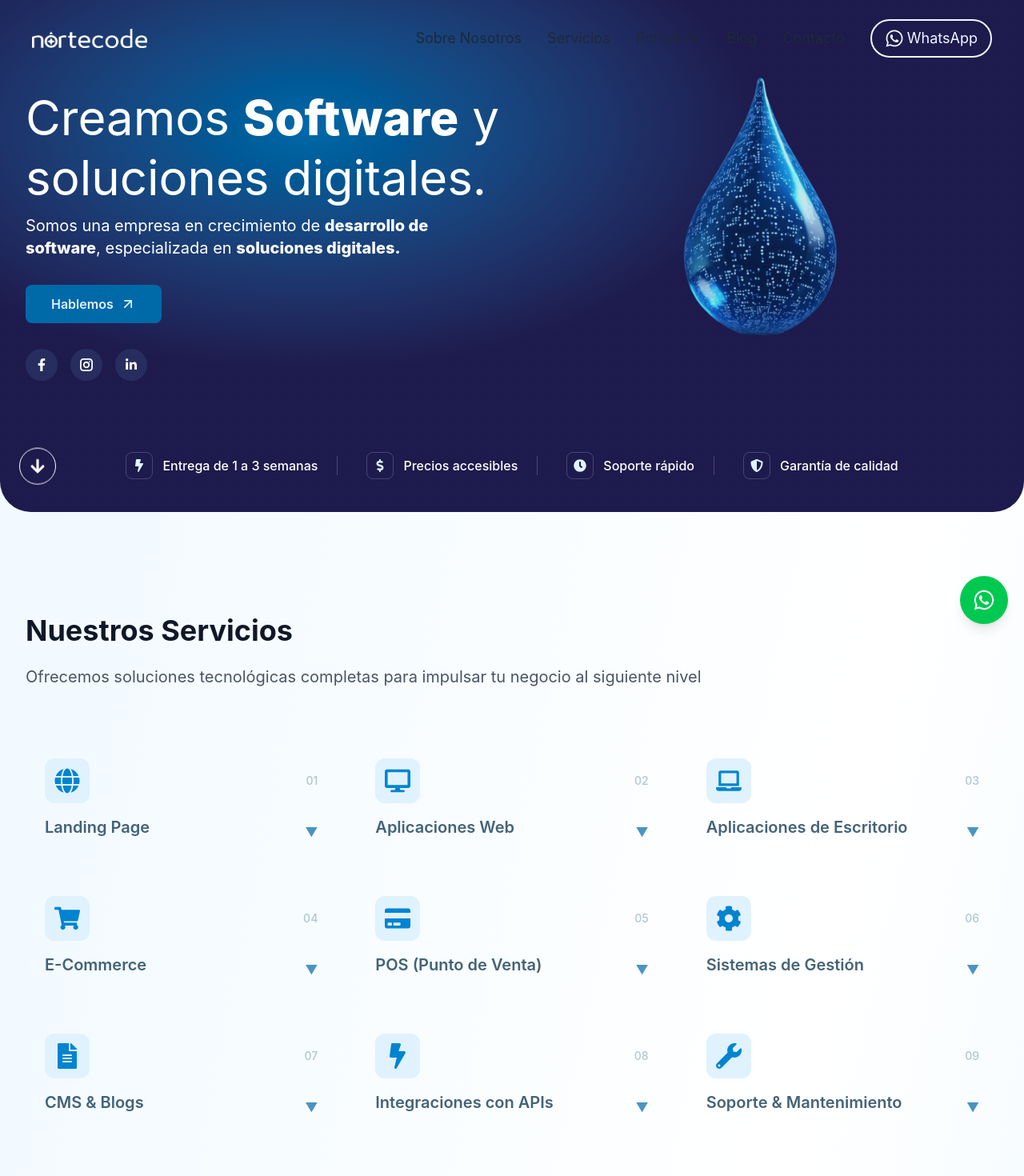
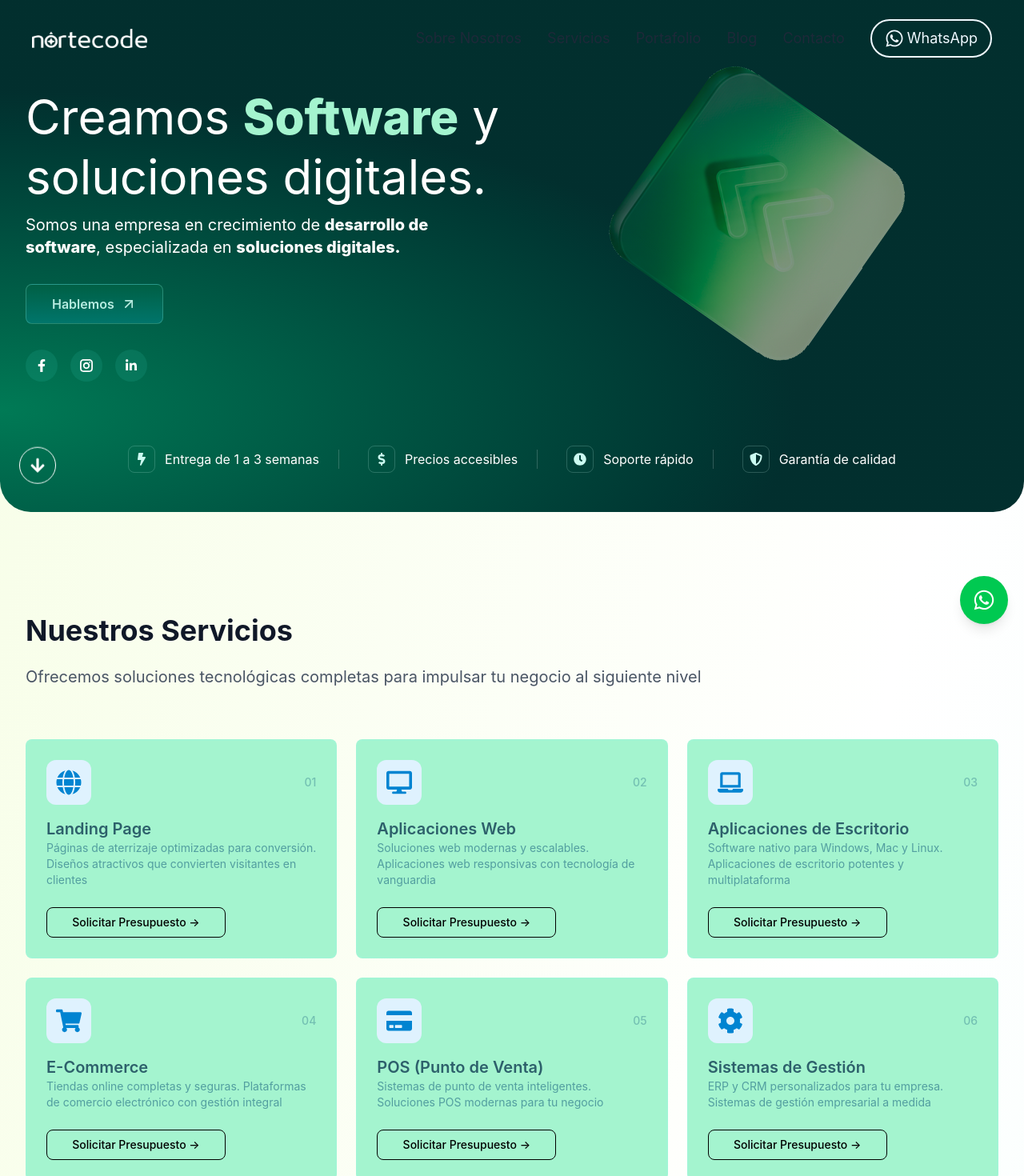
Before and after one commit to natanael-lima/nortecode, a Next.js app: page / in a window 1280 px wide. Shown: the top 1470 px of the page at 80% size. Built offline with nearby package versions, Linux system fonts and the light colour scheme.

Commit message:
nuevo diseño

```diff
--- a/src/app/page.tsx
+++ b/src/app/page.tsx
@@ -11,7 +11,7 @@ import MaintenanceNotice from "@/components/ui/MaintenanceNotice";
 export default function Page() {
 
   return (
-      <main className="min-h-screen w-full bg-gradient-to-br from-sky-50 via-white to-sky-100 text-black">
+      <main className="min-h-screen w-full bg-gradient-to-br from-lime-50 via-white to-teal-50 text-black">
 
           {/* Contenedor flex para centrar vertical y horizontalmente */}
           <div className="flex items-center">
--- a/src/components/layout/Navbar.tsx
+++ b/src/components/layout/Navbar.tsx
@@ -26,11 +26,11 @@ export default function Navbar() {
 
         {/* Navegación desktop */}
           <nav className="hidden md:flex items-center gap-8 text-lg font-normal text-gray-800 dark:text-gray-200">
-            <a href="#" className="hover:text-cyan-200 transition">Sobre Nosotros</a>
-            <a href="#" className="hover:text-cyan-200 transition">Servicios</a>
-            <a href="#" className="hover:text-cyan-200 transition">Portafolio</a>
-            <a href="/blog" className="hover:text-cyan-200 transition">Blog</a>
-            <a href="#" className="hover:text-cyan-200 transition">Contacto</a>
+            <a href="#" className="hover:text-emerald-200 transition">Sobre Nosotros</a>
+            <a href="#" className="hover:text-emerald-200 transition">Servicios</a>
+            <a href="#" className="hover:text-emerald-200 transition">Portafolio</a>
+            <a href="/blog" className="hover:text-emerald-200 transition">Blog</a>
+            <a href="#" className="hover:text-emerald-200 transition">Contacto</a>
 
             {/* Botón especial de WhatsApp */}
             <a
--- a/src/components/sections/Hero.tsx
+++ b/src/components/sections/Hero.tsx
@@ -7,14 +7,14 @@ import TechCarousel from '../ui/TechCarousel'
 
 export default function Hero() {
   return (
-  <section className="w-full mx-auto h-[80vh] bg-radial-[at_30%_25%] from-sky-700 to-indigo-950 to-45%
+  <section className="w-full mx-auto h-[80vh] bg-radial-[at_0%_80%] from-emerald-700 to-teal-950 to-55%
                    text-white p-8 relative overflow-hidden rounded-b-[3vw] flex items-center">
     {/* Grid: 2 columnas (texto/imagen)*/}
     <div className="w-full max-w-7xl mx-auto grid grid-cols-1 md:grid-cols-2 gap-8 items-center">
       {/* Columna Texto */}
       <div className="flex w-full flex-col justify-center gap-2 mt-15">
         <h1 className="text-3xl md:text-6xl leading-tight">
-          Creamos <span className="font-extrabold">Software</span> y soluciones digitales.
+          Creamos <span className="font-extrabold text-emerald-200">Software</span> y soluciones digitales.
         </h1>
         <p className="text-md md:text-xl">
           Somos una empresa en crecimiento de <span className="font-extrabold">desarrollo de software</span>,
@@ -23,31 +23,31 @@ export default function Hero() {
 
         {/* Botón principal */}
         <div className="flex flex-wrap gap-4 mt-6">
-          <button className="bg-sky-700 hover:bg-sky-600/95 text-sky-100 px-8 py-3 rounded-lg font-semibold transition flex items-center ">
+          <button className="border-1 border-teal-200/30 bg-linear-to-t from-teal-700 opacity-90 to-emerald-800 hover:opacity-100 cursor-pointer text-teal-100 px-8 py-3 rounded-lg font-semibold transition flex items-center ">
             Hablemos <FiArrowUpRight className="text-xl ml-2" />
           </button>
         </div>
 
         {/* Redes sociales */}
         <div className="flex gap-4 mt-6">
-          <a href="#" className="p-3 bg-sky-300/10 hover:bg-sky-300/20 rounded-full transition">
+          <a href="#" className="p-3 bg-teal-300/10 hover:bg-teal-300/20 rounded-full transition">
             <FaFacebookF />
           </a>
-          <a href="#" className="p-3 bg-sky-300/10 hover:bg-sky-300/20 rounded-full transition">
+          <a href="#" className="p-3 bg-teal-300/10 hover:bg-teal-300/20 rounded-full transition">
             <GrInstagram />
           </a>
-          <a href="#" className="p-3 bg-sky-300/10 hover:bg-sky-300/20 rounded-full transition">
+          <a href="#" className="p-3 bg-teal-300/10 hover:bg-teal-300/20 rounded-full transition">
             <FaLinkedinIn />
           </a>
         </div>
       </div>
 
       {/* Columna Imagen */}
-      <div className="w-full md:w-[75%] h-full mx-auto flex justify-center items-center ">
+      <div className="w-full md:w-[60%] h-full mx-auto flex justify-center items-center ">
         <img
-          src="/images/2.png"
+          src="/images/0.png"
           alt="Hero"
-          className="h-full w-auto object-contain hidden md:block mx-auto opacity-90"
+          className="h-full w-auto object-contain hidden md:block mx-auto opacity-50 rotate-35"
         />
       </div>
 
--- a/src/components/sections/Services.tsx
+++ b/src/components/sections/Services.tsx
@@ -1,14 +1,9 @@
 "use client"
-import { useState } from "react"
+
 import { servicesList} from "../lib/data";
 
 export function Services() {
-  const [hoveredCard, setHoveredCard] = useState<number | null>(null)
-  const [openCard, setOpenCard] = useState<number | null>(null)
 
-  const toggleCard = (index: number) => {
-    setOpenCard(openCard === index ? null : index)
-  }
   return (
       <section className="py-20 px-4 sm:px-6 lg:px-8">
       <div className="max-w-7xl mx-auto">
@@ -26,12 +21,11 @@ export function Services() {
         <div className="grid grid-cols-1 md:grid-cols-2 lg:grid-cols-3 gap-6">
           {servicesList.map((service, index) => {
             const IconComponent = service.icon
-            const isOpen = openCard === index
 
             return (
               <div
                 key={index}
-                className={`group relative rounded-lg overflow-hidden p-6 transition-all duration-500 ease-out hover:scale-105 hover:bg-sky-200/50 rounded-lg hover:shadow-sky-100`}
+                className={`group relative overflow-hidden p-6 transition-all duration-500 ease-out hover:scale-105 bg-emerald-200 hover:bg-emerald-200/50 hover:shadow-sky-100 border-2 border-teal-200/20 rounded-lg `}
               >
                 {/* Header visible siempre */}
                 <div className="flex items-center justify-between mb-4">
@@ -44,25 +38,15 @@ export function Services() {
                   {service.title}
                 </h3>
 
-                {/* Botón + */}
-                <button
-                  onClick={() => toggleCard(index)}
-                  className=" absolute bottom-4 right-4 w-8 h-8 rounded-full   flex items-center justify-center text-sky-700/70 hover:bg-sky-700/75 hover:text-white transition"
-                >
-                  {isOpen ? "▲" : "▼"}
-                </button>
-
-                {/* Contenido desplegable */}
-                <div
-                  className={`transition-all duration-500 overflow-hidden ${
-                    isOpen ? "max-h-96 opacity-100 mt-4" : "max-h-0 opacity-0"
-                  }`}
-                >
+                {/* Contenido */}
+                <div>
                   <p className="text-sm text-sky-900/50 mb-6">{service.description}</p>
                   <button className="w-56 border rounded-lg px-4 py-2 text-sm font-medium transition-all duration-300 hover:bg-sky-600 hover:text-white hover:border-sky-600">
                     Solicitar Presupuesto →
                   </button>
                 </div>
+
+
               </div>
             )
           })}
--- a/src/components/ui/TechCarousel.tsx
+++ b/src/components/ui/TechCarousel.tsx
@@ -5,19 +5,19 @@ import { FaBolt, FaClock, FaDollarSign, FaShieldAlt } from "react-icons/fa";
 
 const features = [
   {
-    icon: <FaBolt className="text-sky-100" />,
+    icon: <FaBolt className="text-teal-100" />,
     text: "Entrega de 1 a 3 semanas",
   },
   {
-    icon: <FaDollarSign className="text-sky-100 " />,
+    icon: <FaDollarSign className="text-teal-100 " />,
     text: "Precios accesibles",
   },
   {
-    icon: <FaClock className="text-sky-100" />,
+    icon: <FaClock className="text-teal-100" />,
     text: "Soporte rápido",
   },
   {
-    icon: <FaShieldAlt className="text-sky-100" />,
+    icon: <FaShieldAlt className="text-teal-100" />,
     text: "Garantía de calidad",
   },
 ];
@@ -28,11 +28,11 @@ export default function FeatureRow() {
       {features.map((item, idx) => (
         <div key={idx} className="flex items-center gap-3">
           {/* Icono con borde circular */}
-          <div className="p-2 border-1 border-sky-100/20 dark:border-indigo-100/20 rounded-lg">
+          <div className="p-2 border-1 border-teal-100/20 dark:border-teal-100/20 rounded-lg">
             {item.icon}
           </div>
           {/* Texto */}
-          <span className="text-base font-medium">{item.text}</span>
+          <span className="text-base font-normal">{item.text}</span>
 
           {/* Línea divisoria, excepto en el último */}
           {idx < features.length - 1 && (
```
Also changed, not shown: public/images/0.png.
